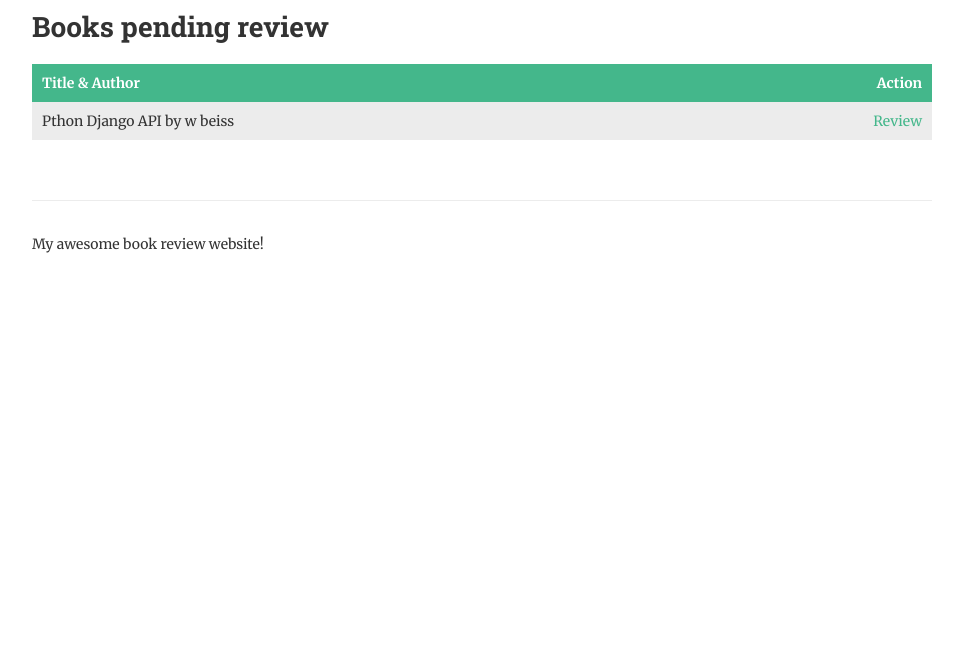
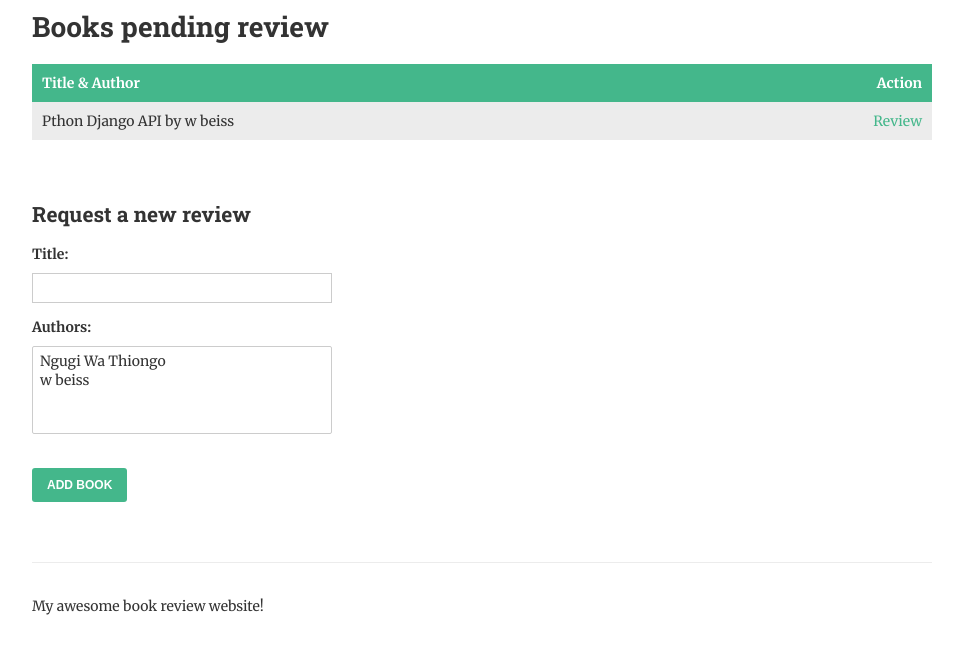
Before and after one commit to Kennedy-Njeri/clean-django-project, a Django app: page /review/ in a window 1280 px wide. Shown: the part 242-891 px from the top of the page, without its empty margins (158-1121 px from the left). Before the commit the page ends 495 px from the top, so only its background shows below. Run offline with Django 3.2, Linux system fonts and the light colour scheme; data comes from the database, SQL or seed files in the repository; both versions use the stored data as it was after the commit.

Commit message:
added model form for creating a new review

```diff
--- a/books/forms.py
+++ b/books/forms.py
@@ -1,4 +1,5 @@
 from django import forms
+from .models import Book
 
 class ReviewForm(forms.Form):
     """Form for reviewing a book"""
@@ -26,3 +27,8 @@ class ReviewForm(forms.Form):
 
 
     )
+
+class BookForm(forms.ModelForm):
+    class Meta:
+        model = Book
+        fields = ['title', 'authors']
--- a/books/templates/list-to-review.html
+++ b/books/templates/list-to-review.html
@@ -25,4 +25,21 @@
 	{% else %}
 		<p>There are no books waiting to be reviewed.  Good job!</p>
 	{% endif %}
+
+    <h2>Request a new review</h2>
+
+   <form method="post">
+
+	   {% csrf_token %}
+
+	   {{ form.as_p }}
+
+	   <input type="submit" value="Add Book">
+
+
+
+   </form>
+
+
+
 {% endblock %}
--- a/books/urls.py
+++ b/books/urls.py
@@ -9,7 +9,8 @@ urlpatterns = [
     path('authors/', views.AuthorList.as_view(), name='authors'),
     url(r'^books/(?P<pk>[-\w]+)/$', views.BookDetail.as_view(), name="book-detail"),
     url(r'^authors/(?P<pk>[-\w]+)/$', views.AuthorDetail.as_view(), name="author-detail"),
-    url(r'^review/$', views.review_books, name='review-books'),
+    url(r'^review/$', views.ReviewList.as_view(), name='review-books'),
+    #url(r'^review/$', views.review_books, name='review-books'),
     url(r'^review/(?P<pk>[-\w]+)/$', views.review_book, name='review-book'),
 
 
--- a/books/views.py
+++ b/books/views.py
@@ -3,6 +3,7 @@ from .models import Book, Author
 from django.views.generic import View, DetailView
 from django.db.models import Count
 from .forms import ReviewForm
+from .forms import BookForm
 # Create your views here.
 
 
@@ -56,6 +57,40 @@ def review_books(request):
 
     return render(request, "list-to-review.html", context)
 
+class ReviewList(View):
+    """
+    List all of the books that we want to review.
+    """
+    def get(self, request):
+
+        books = Book.objects.filter(date_reviewed__isnull=True).prefetch_related('authors')
+
+        context = {
+            'books': books,
+            'form': BookForm,
+         }
+
+        return render(request, "list-to-review.html", context)
+
+    def post(self, request):
+        form = BookForm(request.POST)
+        books = Book.objects.filter(date_reviewed__isnull=True).prefetch_related('authors')
+
+
+        if form.is_valid():
+            form.save()
+            return redirect('review-books')
+
+        context = {
+            'form': form,
+            'books': books,
+
+        }
+
+        return render(request, "list-to-review.html", context)
+
+
+
 
 def review_book(request, pk):
     """
```
Also changed, not shown: db.sqlite3.
